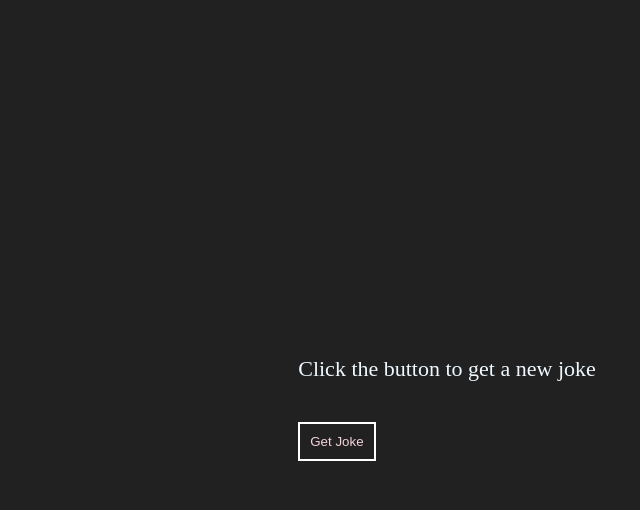
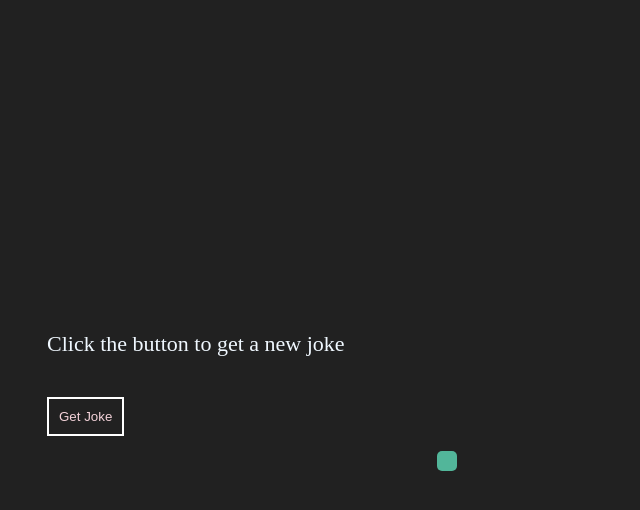
Before and after one commit to morningstar004/JavaScript-Revisioning, a plain HTML site: page Projects/project8/index.html in a window 1280 px wide. Both pictures are taken after a click on the button "Get Joke". Shown: the whole page, without its empty margins (193-833 px from the left). Drawn offline with Linux system fonts and the light colour scheme; no server answers.

Commit message:
compleated project 8

```diff
--- a/Projects/project8/index.html
+++ b/Projects/project8/index.html
@@ -7,7 +7,7 @@
     <link rel="stylesheet" href="style.css" />
   </head>
   <body>
-    <section class="container">
+    <section class="container" style="max-width: 800px; width: 800px;">
       <div id="display-joke">Click the button to get a new joke</div>
       <button class="btn" id="getJoke">Get Joke</button>
     </section>
--- a/Projects/project8/script.js
+++ b/Projects/project8/script.js
@@ -1,7 +1,32 @@
-const url = 'https://api.chucknorris.io/jokes/random';
+const url = "https://api.chucknorris.io/jokes/random";
+// creating a div for the jokes
+
+//handling clicking button
+const jokeButton = document.querySelector('button')
+const jokeSection = document.querySelector('body')
+
+// Create joke container once
+let jokeContainer = document.createElement("div");
+jokeContainer.style.backgroundColor = '#52B69A'
+jokeContainer.style.padding = '10px'
+jokeContainer.style.borderRadius = '5px'
+jokeContainer.style.margin = '15px'
+jokeSection.appendChild(jokeContainer)
+
+jokeButton.addEventListener('click',() => {
 
 // handle this end point with XMLHttpRequest
-
+const jokes = new XMLHttpRequest();
+jokes.open("GET", url);
+jokes.send();
+jokes.onreadystatechange = function () {
+  if (jokes.readyState === 3) {
+    const data = JSON.parse(this.responseText);
+    // Update the existing container with new joke
+    jokeContainer.innerHTML = data.value
+  }
+};
+})
 // handle this end point with promises
 
 // handle the case of race condition
```
